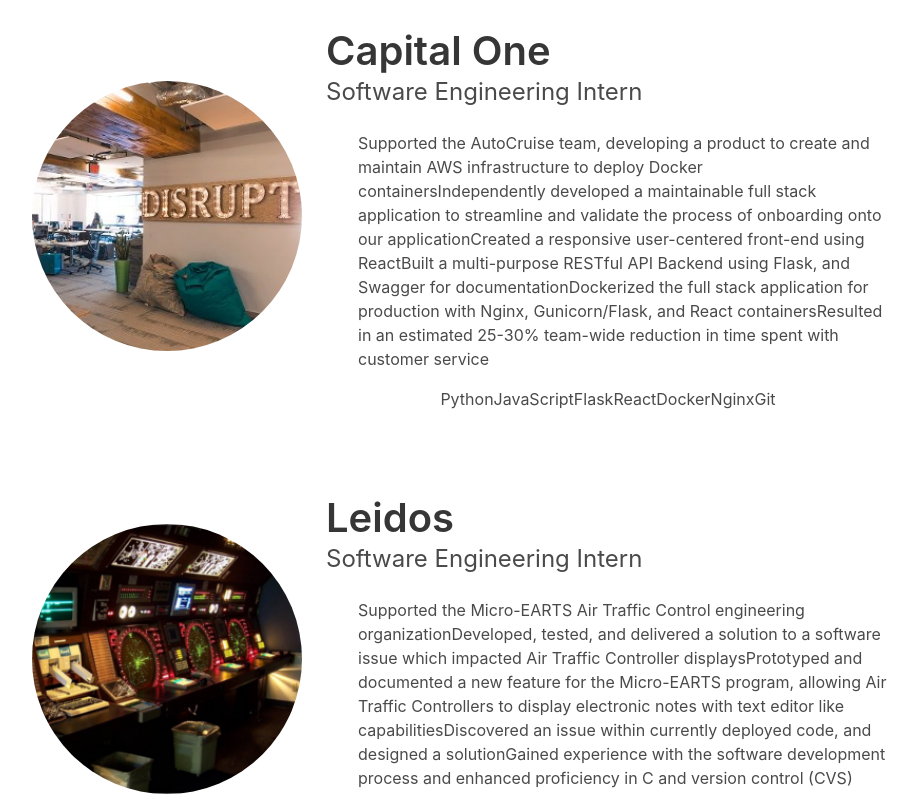
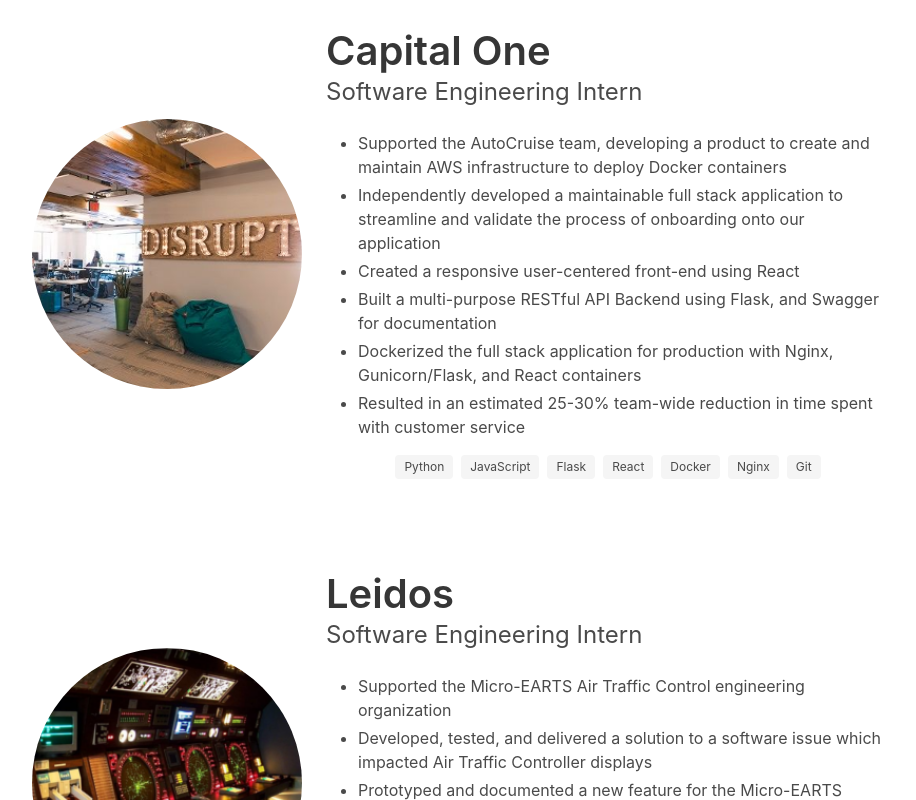
Before and after one commit to SeanRice1/seanrice.info-new, a React (Create React App) app: page / in a window 1280 px wide. Shown: the part 1060-1860 px from the top of the page, without its empty margins (179-1095 px from the left). Built offline with nearby package versions, Linux system fonts and the light colour scheme.

Commit message:
Fixed Exp

```diff
--- a/src/components/experience/experienceElement.js
+++ b/src/components/experience/experienceElement.js
@@ -45,11 +45,11 @@
               {position}
             </div>
             <ul>
-              {description}
+              {descriptionJSX}
             </ul>
             <div className="horizontal-center">
               <div className="tags">
-                {tags}
+                {tagsJSX}
               </div>
             </div>
           </div>
```
